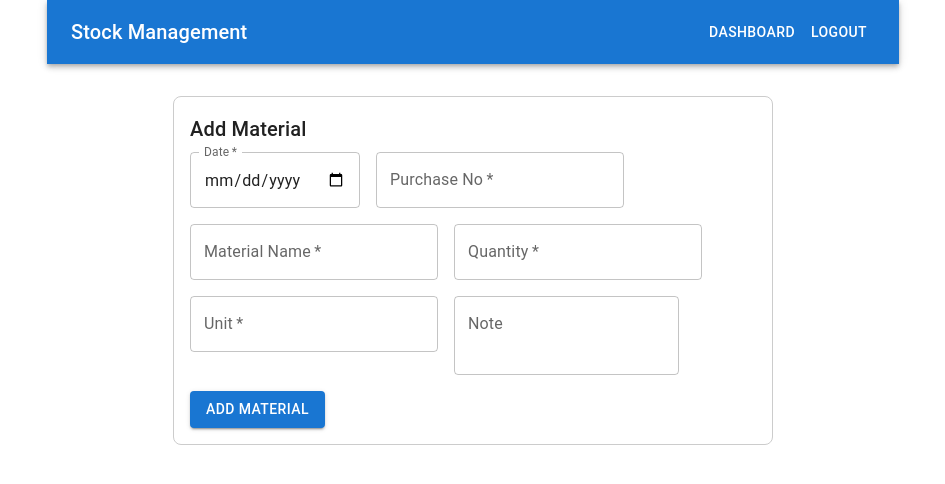
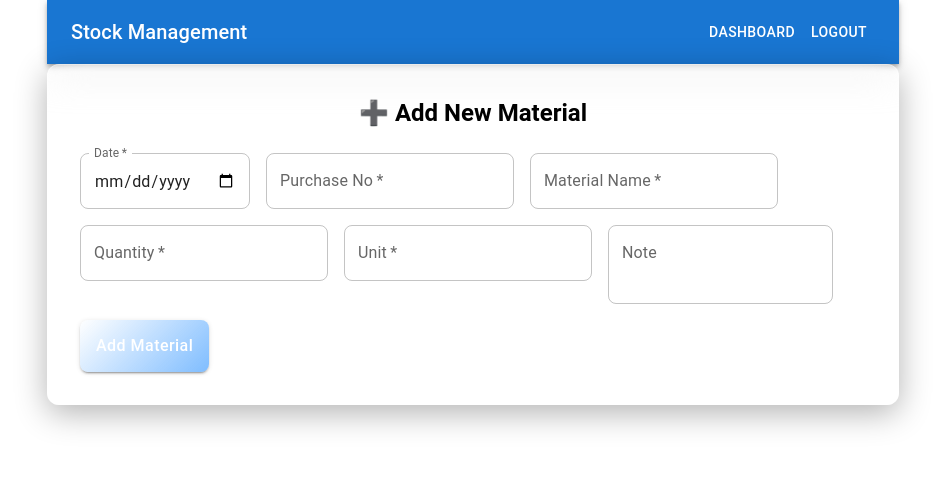
Before and after one commit to SrijakGorai/Stock-Management-System, a React (Vite) app in the folder stock-management/stock-management-frontend/: page /add in a window 1280 px wide. Shown: the top 484 px of the page, without its empty margins (167-1112 px from the left). Built offline with nearby package versions, Linux system fonts and the light colour scheme; sample sign-in values are in the browser's storage.

Commit message:
Update MaterialForm.jsx

```diff
--- a/stock-management/stock-management-frontend/src/components/MaterialForm.jsx
+++ b/stock-management/stock-management-frontend/src/components/MaterialForm.jsx
@@ -1,5 +1,12 @@
 import React, { useState } from "react";
-import { Box, TextField, Button, Grid, Typography } from "@mui/material";
+import {
+  TextField,
+  Button,
+  Grid,
+  Typography,
+  Paper,
+  useTheme,
+} from "@mui/material";
 import api from "../services/api";
 
 const initialFormState = {
@@ -13,12 +20,13 @@ const initialFormState = {
 
 const MaterialForm = ({ refresh }) => {
   const [formData, setFormData] = useState(initialFormState);
+  const theme = useTheme();
 
-  const handleChange = e => {
+  const handleChange = (e) => {
     setFormData({ ...formData, [e.target.name]: e.target.value });
   };
 
-  const handleSubmit = async e => {
+  const handleSubmit = async (e) => {
     e.preventDefault();
     try {
       await api.post("/api/materials", formData);
@@ -30,34 +38,101 @@ const MaterialForm = ({ refresh }) => {
   };
 
   return (
-    <Box sx={{ maxWidth: 600, mx: "auto", mt: 4, p: 2, border: "1px solid #ccc", borderRadius: 2 }}>
-      <Typography variant="h6" gutterBottom>Add Material</Typography>
+    <Paper
+      elevation={0}
+      sx={{
+        p: 4,
+        borderRadius: 3,
+        backdropFilter: "blur(20px)", // stronger blur
+        backgroundColor:
+          theme.palette.mode === "dark"
+            ? "rgba(0, 0, 0, 0.25)"
+            : "rgba(255, 255, 255, 0.15)", // much lighter opacity
+        border: "1px solid rgba(255, 255, 255, 0.4)",
+        boxShadow: "0 8px 32px rgba(0,0,0,0.3)",
+      }}
+    >
+      <Typography
+        variant="h5"
+        gutterBottom
+        align="center"
+        sx={{
+          fontWeight: 600,
+          mb: 3,
+          color: theme.palette.mode === "dark" ? "#fff" : "#000",
+        }}
+      >
+        ➕ Add New Material
+      </Typography>
+
       <form onSubmit={handleSubmit}>
         <Grid container spacing={2}>
-          <Grid item xs={12} sm={6}>
-            <TextField label="Date" type="date" name="date" fullWidth InputLabelProps={{ shrink: true }} value={formData.date} onChange={handleChange} required />
-          </Grid>
-          <Grid item xs={12} sm={6}>
-            <TextField label="Purchase No" name="purchaseNo" fullWidth value={formData.purchaseNo} onChange={handleChange} required />
-          </Grid>
+          {[
+            {
+              name: "date",
+              label: "Date",
+              type: "date",
+              half: true,
+              props: { InputLabelProps: { shrink: true } },
+            },
+            { name: "purchaseNo", label: "Purchase No", half: true },
+            { name: "name", label: "Material Name" },
+            { name: "quantity", label: "Quantity", type: "number", half: true },
+            { name: "unit", label: "Unit", half: true },
+            { name: "note", label: "Note", multiline: true, rows: 2 },
+          ].map((field, idx) => (
+            <Grid item xs={12} sm={field.half ? 6 : 12} key={idx}>
+              <TextField
+                {...field.props}
+                label={field.label}
+                name={field.name}
+                type={field.type || "text"}
+                fullWidth
+                value={formData[field.name]}
+                onChange={handleChange}
+                required={field.name !== "note"}
+                multiline={field.multiline || false}
+                rows={field.rows || 1}
+                InputProps={{
+                  sx: {
+                    backdropFilter: "blur(10px)",
+                    backgroundColor:
+                      theme.palette.mode === "dark"
+                        ? "rgba(255, 255, 255, 0.05)"
+                        : "rgba(255, 255, 255, 0.25)",
+                    borderRadius: 2,
+                  },
+                }}
+              />
+            </Grid>
+          ))}
+
           <Grid item xs={12}>
-            <TextField label="Material Name" name="name" fullWidth value={formData.name} onChange={handleChange} required />
-          </Grid>
-          <Grid item xs={6}>
-            <TextField label="Quantity" name="quantity" type="number" fullWidth value={formData.quantity} onChange={handleChange} required />
-          </Grid>
-          <Grid item xs={6}>
-            <TextField label="Unit" name="unit" fullWidth value={formData.unit} onChange={handleChange} required />
-          </Grid>
-          <Grid item xs={12}>
-            <TextField label="Note" name="note" fullWidth multiline rows={2} value={formData.note} onChange={handleChange} />
-          </Grid>
-          <Grid item xs={12}>
-            <Button variant="contained" type="submit" fullWidth>Add Material</Button>
+            <Button
+              variant="contained"
+              type="submit"
+              fullWidth
+              sx={{
+                py: 1.5,
+                fontSize: "1rem",
+                borderRadius: 2,
+                textTransform: "none",
+                background:
+                  "linear-gradient(135deg, rgba(255,255,255,0.3), rgba(0,123,255,0.5))",
+                color: "#fff",
+                backdropFilter: "blur(6px)",
+                "&:hover": {
+                  background:
+                    "linear-gradient(135deg, rgba(255,255,255,0.4), rgba(0,123,255,0.7))",
+                },
+              }}
+            >
+              Add Material
+            </Button>
           </Grid>
         </Grid>
       </form>
-    </Box>
+    </Paper>
   );
 };
 
```
